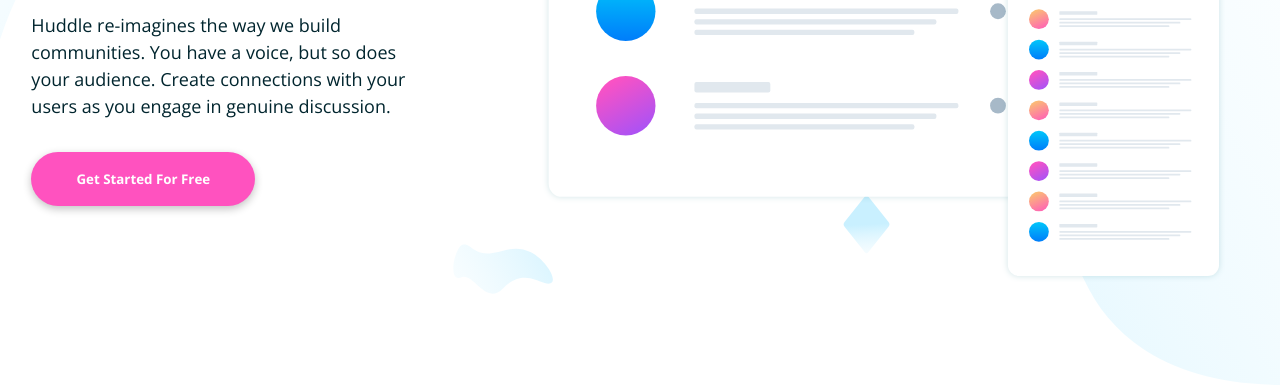
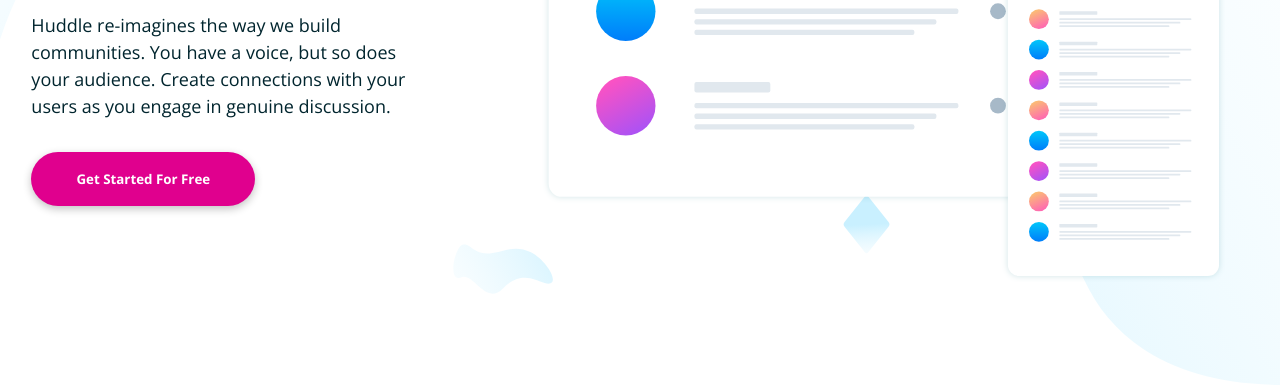
Before and after one commit to naiiiden/hubble-landing-page-with-alternating-feature-blocks, a plain HTML site: page index.html in a window 1280 px wide. Shown: the part 415-800 px from the top of the page. Drawn offline with nearby package versions, Linux system fonts and the light colour scheme.

Commit message:
get started for free button fix color contrast

```diff
--- a/style.css
+++ b/style.css
@@ -8,7 +8,7 @@ h1, h2 {font-family: "Poppins", sans-serif;font-weight: 600;}
 h1, h2 {color: var(--very-dark-cyan);}
 button {background-color: #fff; border: none;border-radius: 50px;padding: .6rem;box-shadow: rgba(0, 0, 0, 0.24) 0px 3px 8px;font-family: "Open Sans", sans-serif;font-weight: 700;}
 button:hover {opacity: 80%;}
-.free {border: none;border-radius: 50px;padding: 1.1rem;color: #fff;box-shadow: rgba(0, 0, 0, 0.24) 0px 3px 8px;font-family: "Open Sans", sans-serif;font-weight: 700;background-color:hsl(322, 100%, 66%);}
+.free {border: none;border-radius: 50px;padding: 1.1rem;color: #fff;box-shadow: rgba(0, 0, 0, 0.24) 0px 3px 8px;font-family: "Open Sans", sans-serif;font-weight: 700;background-color:#E0008E;}
 .free:hover {transform: scale(1.05);transition: transform 0.2s ease-in-out;}
 .attribution { font-size: 11px; text-align: center; }
 .attribution a { color: hsl(228, 45%, 44%); }/*general*/
```
